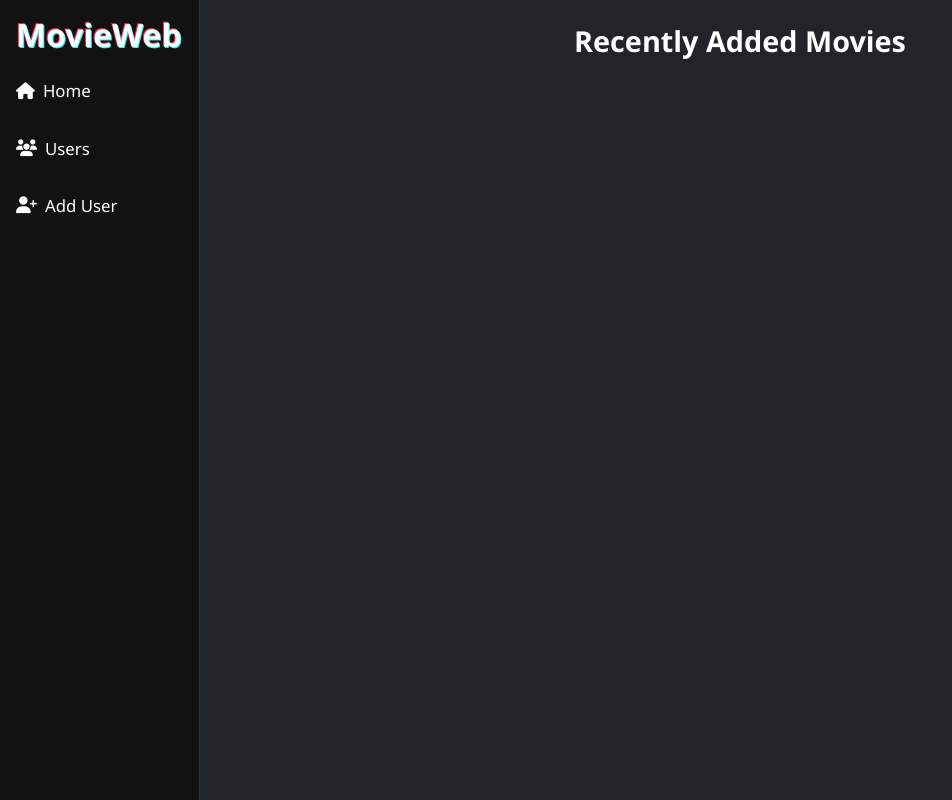
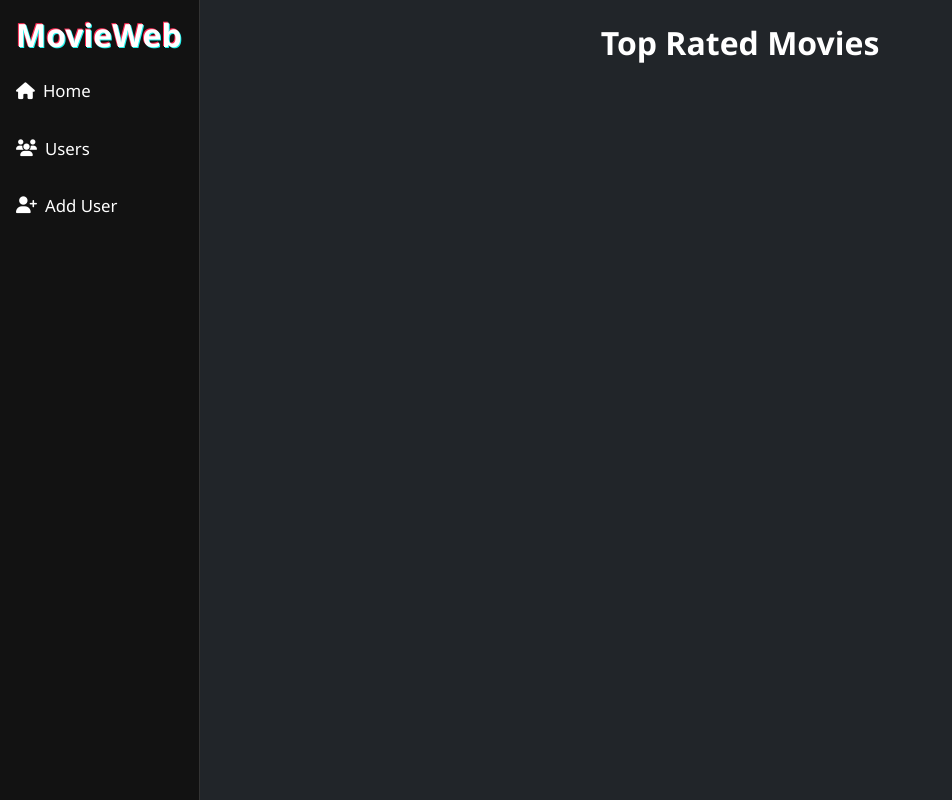
Before and after one commit to dimitar27/moviweb_app, a Flask app: page / in a window 1280 px wide. Shown: the whole page, without its empty margins (0-952 px from the left). Run offline with Flask 3, Linux system fonts and the light colour scheme.

Commit message:
refactor home page to show top 6 highest-rated movies without duplicates

```diff
--- a/app.py
+++ b/app.py
@@ -18,11 +18,8 @@
 
 @app.route('/')
 def home():
-    try:
-        recent_movies = data_manager.get_recent_movies(limit=6)  # or whatever number you prefer
-        return render_template('home.html', recent_movies=recent_movies)
-    except Exception as e:
-        return f"Error loading home page: {str(e)}", 500
+    movies = data_manager.get_top_movies()
+    return render_template('home.html', recent_movies=movies)
 
 @app.route('/users')
 def list_users():
@@ -115,7 +112,7 @@
             }
 
             data_manager.add_movie(movie)
-            flash('Movie added successfully!', 'success')
+            #flash('Movie added successfully!', 'success')
             return redirect(url_for('user_movies', user_id=user_id))
         else:
             flash(f"Movie '{title}' not found in OMDb!", 'danger')
@@ -177,7 +174,6 @@
     except Exception as e:
         return f"Error deleting movie: {str(e)}", 500
 
-
 @app.errorhandler(404)
 def page_not_found(e):
     return render_template('404.html'), 404
--- a/datamanager/sqlite_data_manager.py
+++ b/datamanager/sqlite_data_manager.py
@@ -110,17 +110,19 @@
         )
         db.session.commit()
 
-    def get_recent_movies(self, limit=3):
+    def get_top_movies(self, limit=6):
         rows = db.session.execute(
             text("""
                 SELECT name, director, year, rating, poster
                 FROM movies
-                ORDER BY id DESC
-                LIMIT :limit;
+                GROUP BY name
+                ORDER BY rating DESC
+                LIMIT :limit
             """),
             {"limit": limit}
         ).fetchall()
-        result = []
+
+        movies = []
         for row in rows:
-            result.append(dict(row._mapping))
-        return result
+            movies.append(dict(row._mapping))
+        return movies
--- a/templates/home.html
+++ b/templates/home.html
@@ -2,7 +2,7 @@
 {% block title %}Home - MovieWeb{% endblock %}
 
 {% block content %}
-<h2 class="mb-4 section-heading text-center">Recently Added Movies</h2>
+<h2 class="mb-4 text-white text-center fw-bold">Top Rated Movies</h2>
 
 <div class="container">
   <div class="row row-cols-1 row-cols-sm-2 row-cols-md-3 g-4">
```
